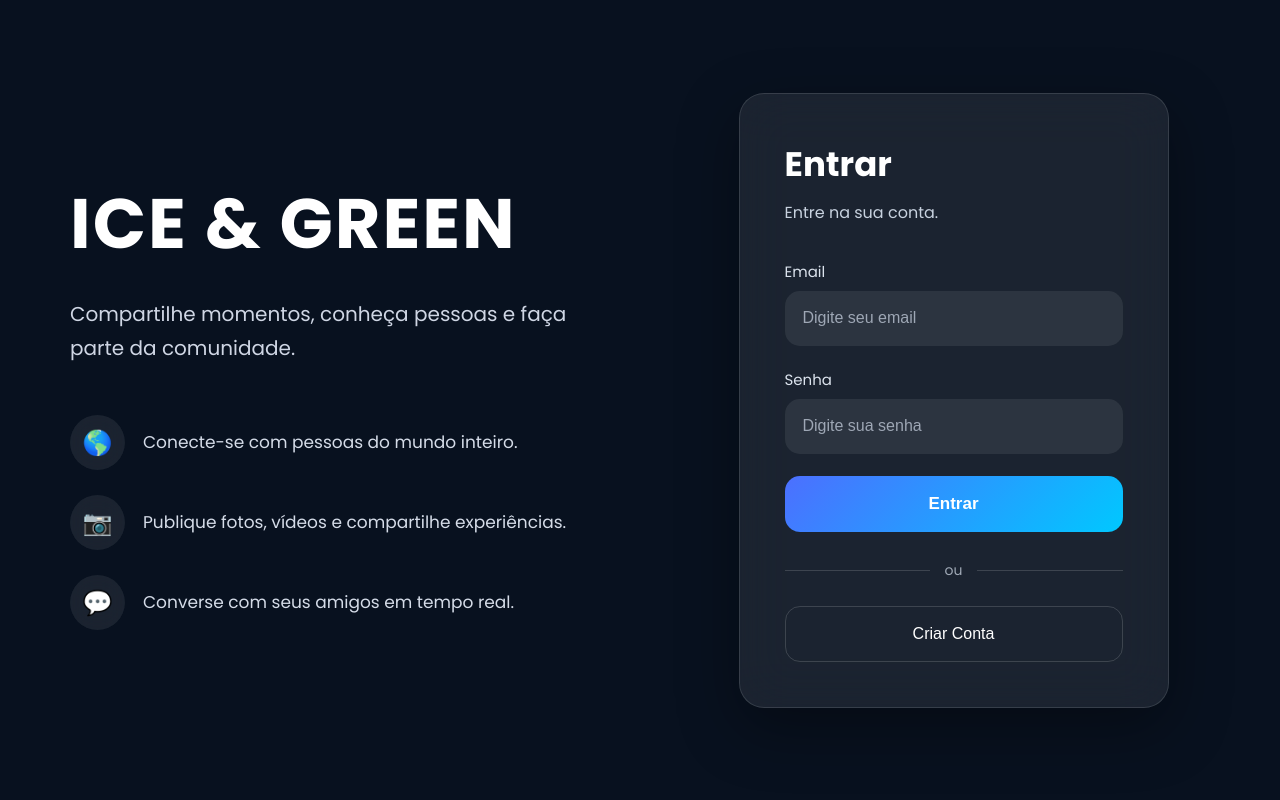
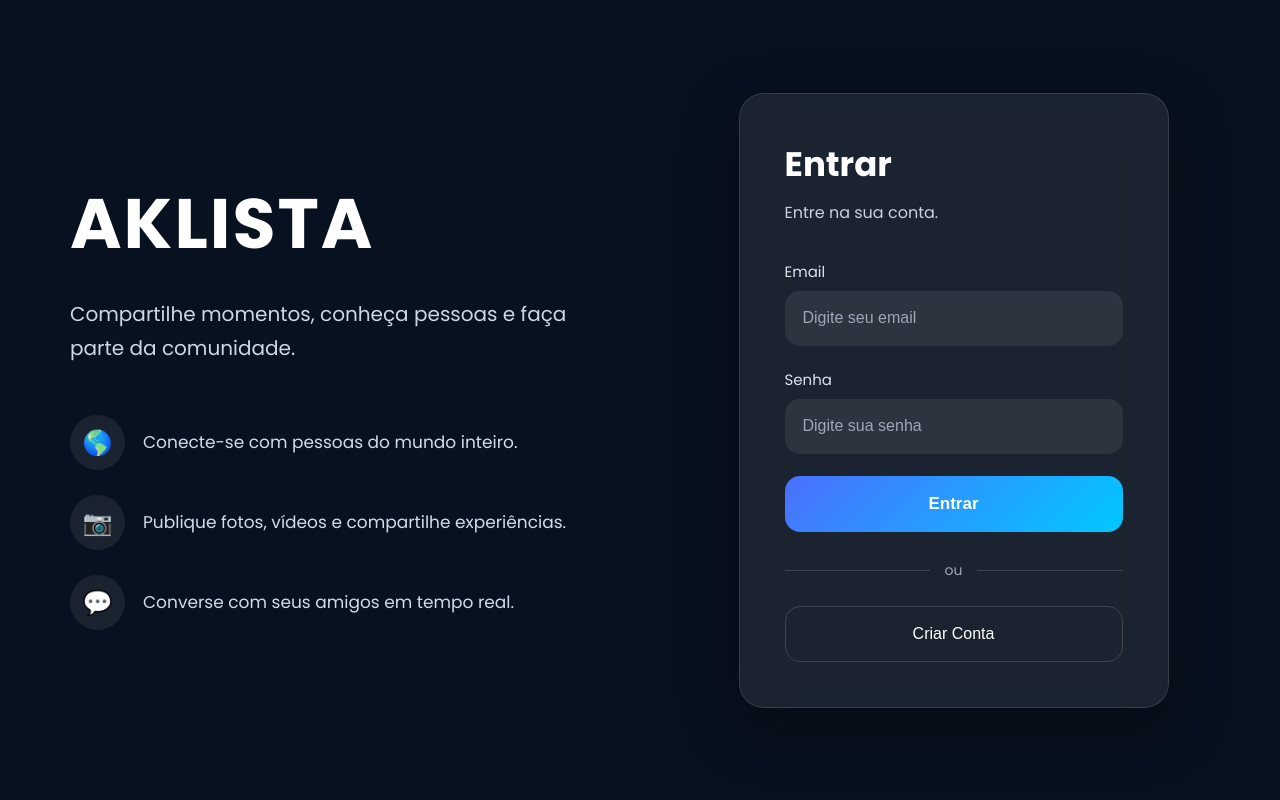
Before and after one commit to wesc01/tela-login, a plain HTML site: page front-end/index.html in a window 1280 px wide. Drawn offline with Linux system fonts and the light colour scheme.

Commit message:
Update index.html

```diff
--- a/front-end/index.html
+++ b/front-end/index.html
@@ -36,7 +36,7 @@
 
         <section class="left">
 
-            <h1>ICE & GREEN</h1>
+            <h1>AKLISTA</h1>
 
             <p class="subtitle">
 
```
